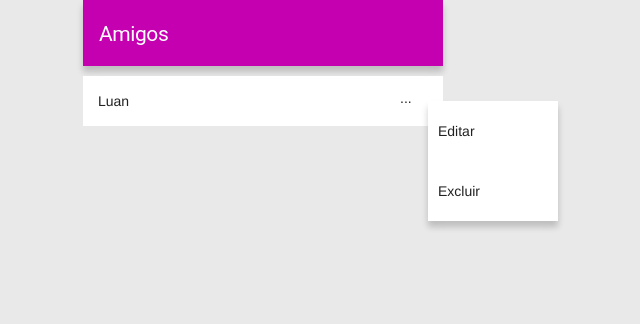
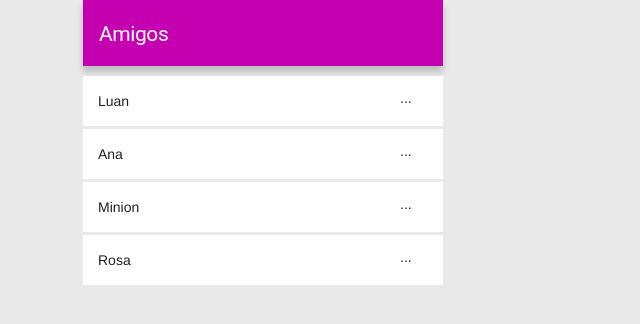
Before and after one commit to LuanPSantos/ListaAmigo, an Angular app in the folder lista-amigo/: page /listagem in a window 1280 px wide. Shown: the top 324 px of the page, without its empty margins (377-1017 px from the left). Built offline with nearby package versions, Linux system fonts and the light colour scheme.

Commit message:
parcial - tentando criar um toggle

```diff
--- a/lista-amigo/package.json
+++ b/lista-amigo/package.json
@@ -22,6 +22,7 @@
     "@angular/platform-browser-dynamic": "^5.0.0",
     "@angular/router": "^5.0.0",
     "core-js": "^2.4.1",
+    "jquery": "^3.2.1",
     "rxjs": "^5.5.2",
     "zone.js": "^0.8.14"
   },
@@ -31,6 +32,7 @@
     "@angular/language-service": "^5.0.0",
     "@types/jasmine": "~2.5.53",
     "@types/jasminewd2": "~2.0.2",
+    "@types/jquery": "^3.2.16",
     "@types/node": "~6.0.60",
     "codelyzer": "^4.0.1",
     "jasmine-core": "~2.6.2",
--- a/lista-amigo/src/app/listagem/listagem.component.css
+++ b/lista-amigo/src/app/listagem/listagem.component.css
@@ -20,6 +20,7 @@ section{
 
 .amigo-item:hover{
     box-shadow: 0 5px 5px rgba(0,0,0,0.02), 0 3px 3px rgba(0,0,0,0.10);
+    cursor: pointer;
 }
 
 .amigo-nome{
@@ -71,6 +72,10 @@ section{
     padding: 10px;
 }
 
+.block{
+    display: none;
+}
+
 .opcoes-item:hover{
     background-color: rgb(240, 240, 240);
 }
--- a/lista-amigo/src/app/listagem/listagem.component.html
+++ b/lista-amigo/src/app/listagem/listagem.component.html
@@ -3,13 +3,9 @@
     <div class="amigo-item" *ngFor="let amigo of amigos">
         <label class="amigo-nome">{{amigo.nome}}</label>
         <div class="opcoes-container">
-            <div class="opcoes-botao">
+            <div class="opcoes-botao" (click)="toggle(menu)">
                 <label>...</label>
             </div>
         </div>
-        <div class="opcoes-menu shadow">
-            <label class="opcoes-item">Editar</label>
-            <label class="opcoes-item">Excluir</label>
-        </div>
     </div>
 </section>
--- a/lista-amigo/src/app/listagem/listagem.component.ts
+++ b/lista-amigo/src/app/listagem/listagem.component.ts
@@ -1,21 +1,18 @@
-import { Component, OnInit } from '@angular/core';
+import { Component, AfterViewInit} from '@angular/core';
 import { Amigo } from './Amigo';
+import * as $ from 'jquery';
 
 @Component({
   selector: 'app-listagem',
   templateUrl: './listagem.component.html',
   styleUrls: ['./listagem.component.css']
 })
-export class ListagemComponent implements OnInit {
+export class ListagemComponent {
 
   amigos: Amigo[] = [
-    {id: null, nome: 'Luan'}
+    {id: null, nome: 'Luan'},
+    {id: null, nome: 'Ana'},
+    {id: null, nome: 'Minion'},
+    {id: null, nome: 'Rosa'}
   ];
-
-  constructor() {
-  }
-
-  ngOnInit() {
-  }
-
 }
--- /dev/null
+++ b/lista-amigo/src/app/menu-item/menu-item.component.html
@@ -0,0 +1,4 @@
+<div class="opcoes-menu shadow">
+    <label class="opcoes-item">Editar</label>
+    <label class="opcoes-item">Excluir</label>
+</div>
```
Also changed, not shown: lista-amigo/src/app/menu-item/menu-item.component.ts (added, +8 -0 lines), lista-amigo/src/app/menu-item/menu-item.component.css (added), lista-amigo/src/app/menu-item/menu-item.module.ts (added), 1 other file (tests, documents, lock files or other folders).
